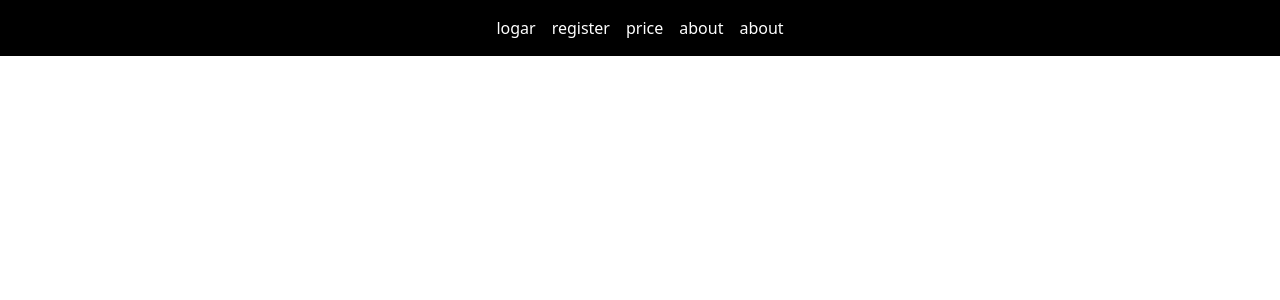
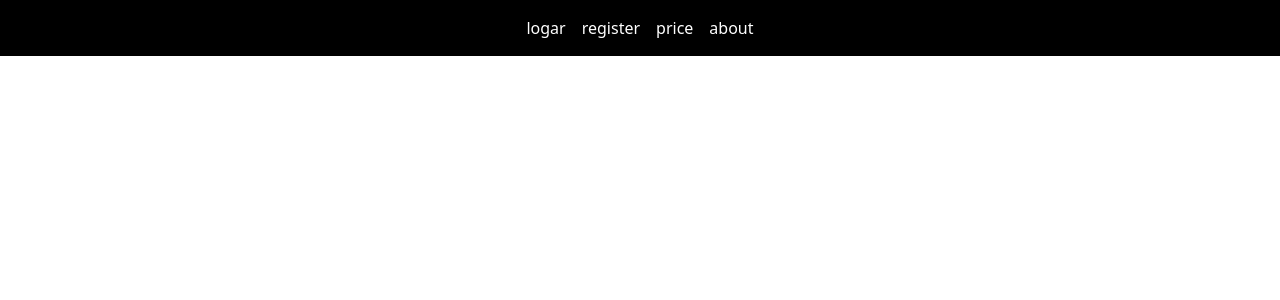
Before and after one commit to MateusMonteiroDV/zendaBot, a React (Create React App) app in the folder frontend/: page / in a window 1280 px wide. Shown: the top 300 px of the page. Built offline with nearby package versions, Linux system fonts and the light colour scheme.

Commit message:
modifyng_elements

```diff
--- a/frontend/src/components/sideBar/index.js
+++ b/frontend/src/components/sideBar/index.js
@@ -1,18 +1,12 @@
-import { Link } from 'react-router-dom'
+import { Link } from "react-router-dom";
+
 export default function Sidebar() {
-
-
   return (
     <header className="flex justify-center items-center bg-black text-white gap-4 p-4">
-      <Link to='/login'>logar</Link>
-      <Link to='/register'>register</Link>
-      <Link to='price'>price</Link>
-      <Link to='/about'>about</Link>
-      <Link to='/about'>about</Link>
+      <Link to="/login">logar</Link>
+      <Link to="/register">register</Link>
+      <Link to="price">price</Link>
+      <Link to="/about">about</Link>
     </header>
-
-
-
-
   );
 }
--- a/frontend/src/pages/login/index.js
+++ b/frontend/src/pages/login/index.js
@@ -1,6 +1,6 @@
 import { useState } from "react";
 import { Helmet } from "react-helmet-async";
-
+import axio from "axios";
 export default function Login() {
   const [user, setUser] = useState({
     email: "",
```
